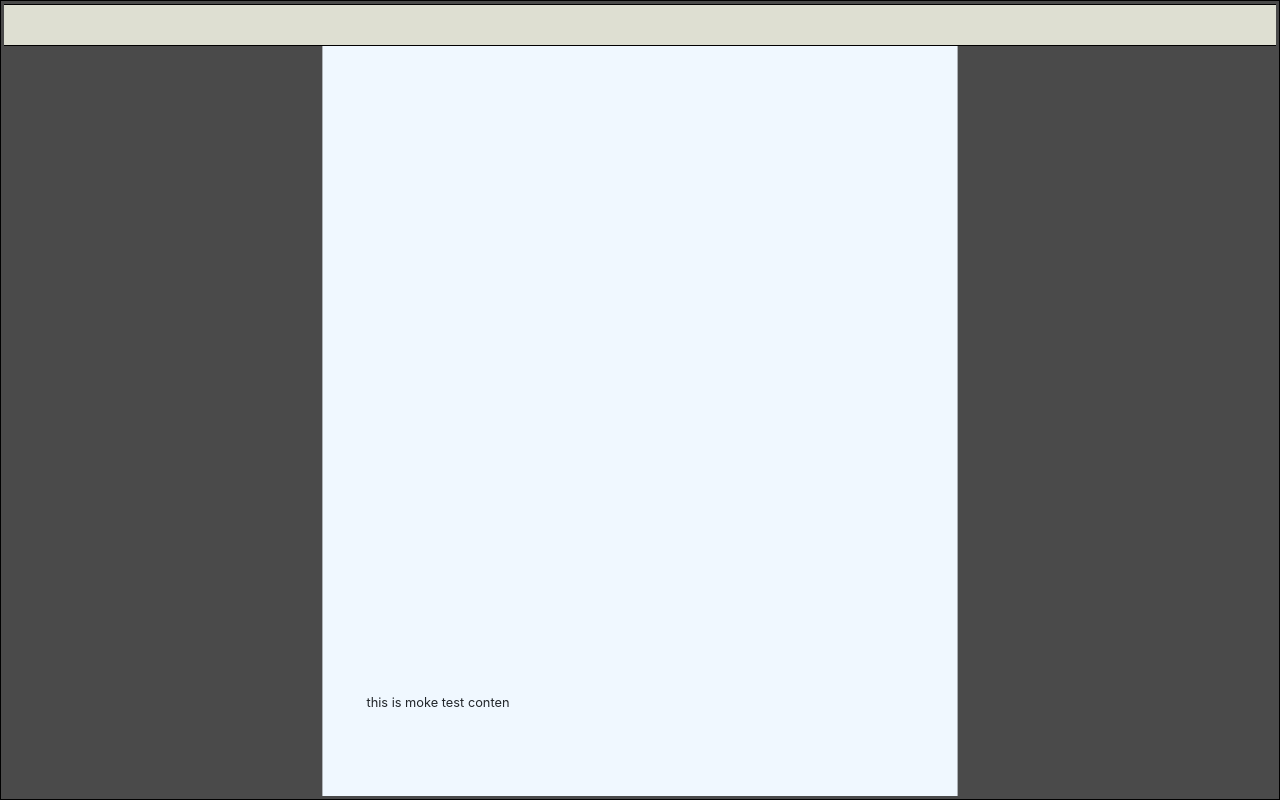
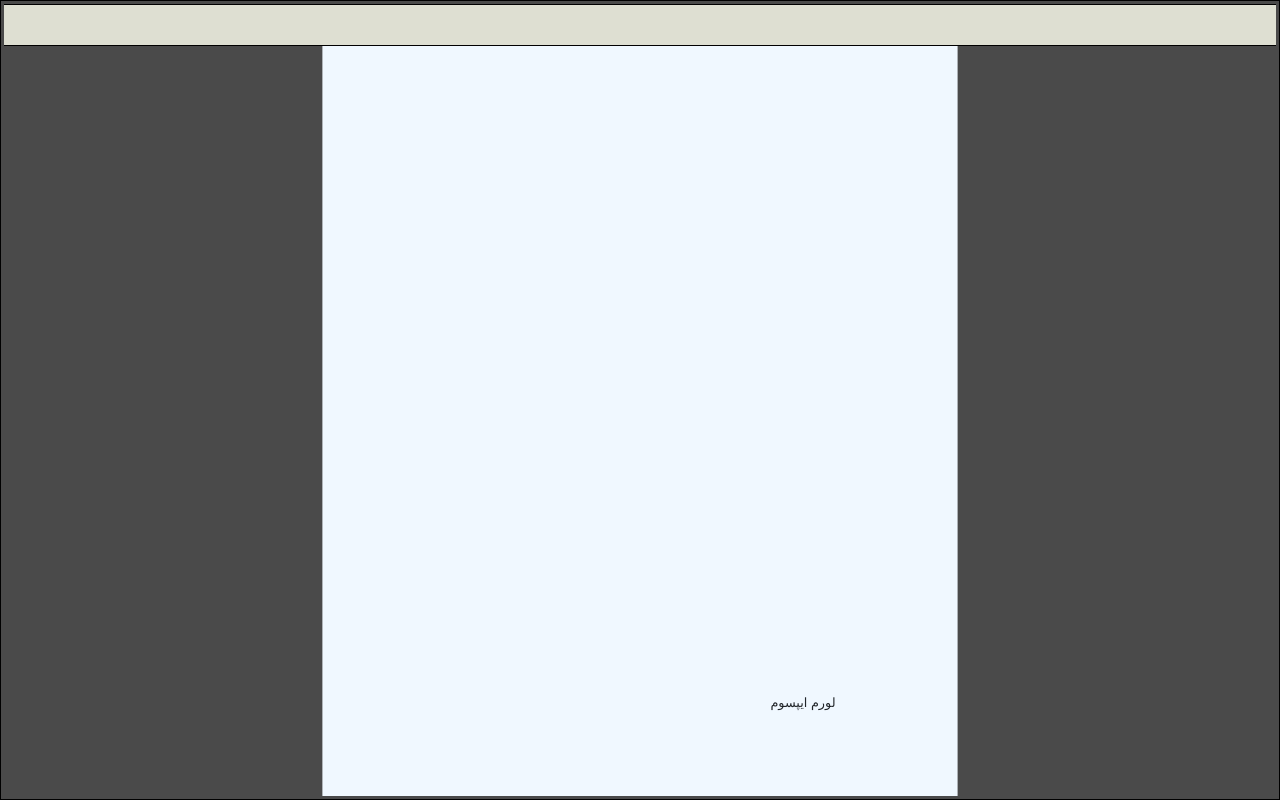
Before and after one commit to farzadtara/khiyar, a Vue app: page / in a window 1280 px wide. Built offline with nearby package versions, Linux system fonts and the light colour scheme.

Commit message:
FIxed Pdf generate issue

```diff
--- a/package.json
+++ b/package.json
@@ -15,7 +15,9 @@
   "dependencies": {
     "@mdi/font": "5.9.55",
     "core-js": "^3.16.0",
+    "html2canvas": "^1.4.1",
     "html2pdf.js": "^0.10.1",
+    "jspdf": "^2.5.1",
     "register-service-worker": "^1.7.2",
     "roboto-fontface": "*",
     "vue": "^2.6.14",
--- a/src/components/ActionBar.vue
+++ b/src/components/ActionBar.vue
@@ -21,7 +21,7 @@ import {EVENT_BUS} from '@/utils/constance'
 export default class ActionBar extends Vue {
 
   addTextArea(){
-    EventBus.$emit(EVENT_BUS.CREAT_TEXT_AREA)
+    EventBus.$emit(EVENT_BUS.CREATE_TEXT_AREA)
   }
 
   printDocument(){
--- a/src/components/DocumentPage.vue
+++ b/src/components/DocumentPage.vue
@@ -1,8 +1,7 @@
 <template>
   <div id="document-page" class="">
     <div id="current-page" class="position-relative h-100 w-100">
-      <CorePdfGenerator :contentData="elements" />
-      <!-- <corePdfCreator :contentData="elements" /> -->
+      <CorePdfFactory :contentData="elements"/>
     </div>
   </div>
 </template>
@@ -11,12 +10,12 @@
 import { Component, Vue } from "vue-property-decorator";
 import { EventBus } from "@/utils/eventBus";
 import { EVENT_BUS } from "@/utils/constance";
-import CorePdfGenerator from "./core/CorePdfGenerator.vue";
-import corePdfCreator from "@/components/core/corePdfCreator.vue"
+import CorePdfFactory from "./core/CorePdfFactory.vue";
+
 
 @Component({
   name: "DocumentPage",
-  components: { CorePdfGenerator, corePdfCreator },
+  components: { CorePdfFactory },
 })
 export default class DocumentPage extends Vue {
   elements: { type: string; x: number; y: number }[] = [
@@ -24,8 +23,7 @@ export default class DocumentPage extends Vue {
   ];
 
   mounted() {
-    EventBus.$on(EVENT_BUS.CREAT_TEXT_AREA, () => {
-      // console.log("object");
+    EventBus.$on(EVENT_BUS.CREATE_TEXT_AREA, () => {
       this.elements.push({ type: "text", x: 10, y: 0 });
     });
   }
--- a/src/components/core/CoreElement.vue
+++ b/src/components/core/CoreElement.vue
@@ -1,14 +1,24 @@
 <template>
-  <div id="CoreElement" class="position-fixed" :class="classes" :style="styles" draggable>
-    <section>this is moke test conten</section>
+  <div class="">
+    <div
+      id="CoreElement"
+      class="position-relative"
+      :class="classes"
+      :style="styles"
+      draggable
+    >
+      <section>{{ content }}</section>
+    </div>
   </div>
 </template>
 
 <script lang="ts">
 import { Component, Vue, Prop } from "vue-property-decorator";
+import { LOREM_IPSUM } from "@/utils/constance";
 
 @Component({ name: "CoreElement" })
 export default class CoreElement extends Vue {
+  @Prop({ required: true, default: LOREM_IPSUM.LOREM_IPSUM, type: String }) content!: string;
   @Prop({ required: true, default: "text", type: String }) type!: string;
   @Prop({ required: true, default: 0, type: Number }) positionX!: number;
   @Prop({ required: true, default: 0, type: Number }) positionY!: number;
@@ -21,7 +31,7 @@ export default class CoreElement extends Vue {
   get styles() {
     return {
       top: `${this.positionY}px`,
-      right: `${this.positionX}px`,
+      left: `${this.positionX}px`,
     };
   }
 }
--- /dev/null
+++ b/src/components/core/CorePdfFactory.vue
@@ -0,0 +1,60 @@
+<template>
+  <div class="w-100 h-100" ref="document">
+    <div class="tara position-absolute">this is nice</div>
+    <div v-for="(element, index) in contentData" :key="index">
+      <CoreElement
+        :ref="`element-${index}`"
+        :content="element.content"
+        :type="element.type"
+        :positionX="element.x"
+        :positionY="element.y"
+      />
+    </div>
+  </div>
+</template>
+
+<script lang="ts">
+import { Component, Vue, Ref, Prop } from "vue-property-decorator";
+import jsPDF from "jspdf";
+import html2canvas from "html2canvas";
+import CoreElement from "@/components/core/CoreElement.vue";
+import { EventBus } from "@/utils/eventBus";
+import { EVENT_BUS } from "@/utils/constance";
+
+@Component({ name: "CorePdfFactory", components: { CoreElement } })
+export default class CorePdfFactory extends Vue {
+  @Ref("document") element!: HTMLElement;
+  @Prop({ required: true, default: [], type: Array }) contentData!: any[];
+
+  generatePDF() {
+    const doc = new jsPDF({
+      orientation: "p",
+      unit: "mm",
+      format: "a4",
+      putOnlyUsedFonts: true,
+    });
+    html2canvas(this.element,{ scale: 3 }).then((canvas) => {
+      const width = doc.internal.pageSize.getWidth();
+      const height = doc.internal.pageSize.getHeight();
+
+      doc.addImage(canvas, "JPEG", 0, 0, width, height);
+
+      doc.save("sample_.pdf");
+    });
+  }
+
+  mounted() {
+    EventBus.$on(EVENT_BUS.PRINT_DOCUMENT, () => {
+      console.log("print");
+      this.generatePDF();
+    });
+  }
+}
+</script>
+
+<style scoped>
+.tara {
+  top: 10px;
+  right: 130px;
+}
+</style>
--- a/src/components/core/corePdfCreator.vue
+++ b/src/components/core/corePdfCreator.vue
@@ -47,7 +47,7 @@ export default {
         filename: "document.pdf",
         pagesplit: true,
         image: { type: "jpeg", quality: 0.98 },
-        html2canvas: { dpi: 192, letterRendering: true },
+        html2canvas: { dpi: 192, letterRendering: false },
         jsPDF: { unit: "in", format:'a4', orientation: "portrait" },
       };
 
@@ -57,8 +57,8 @@ export default {
 
   mounted() {
     EventBus.$on(EVENT_BUS.PRINT_DOCUMENT, () => {
-      console.log("print");
-    //   this.exportToPDF();
+      // console.log("print");
+      // this.exportToPDF();
     });
   },
 };
--- a/src/utils/constance.ts
+++ b/src/utils/constance.ts
@@ -1,6 +1,10 @@
 export enum EVENT_BUS {
-CREAT_TEXT_AREA = 'creat_text_area',
-PRINT_DOCUMENT = 'print_document',
+    CREATE_TEXT_AREA = 'create_text_area',
+    PRINT_DOCUMENT = 'print_document',
 
 
 }
+
+export enum LOREM_IPSUM {
+    LOREM_IPSUM = 'لورم ایپسوم'
+}
```
Also changed, not shown: 1 other file (tests, documents, lock files or other folders).
